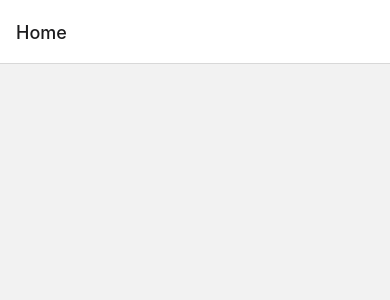
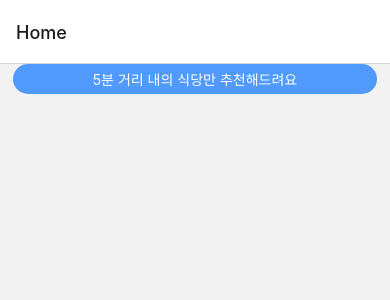
Before and after one commit to egomogo/front-end, a React Native app: screen /Home in a window 390 px wide. Shown: the top 300 px of the page. Built offline with nearby package versions, Linux system fonts and the light colour scheme.

Commit message:
[FEAT] Home 화면 윗 부분(거리 설정)  구성

```diff
--- /dev/null
+++ b/src/components/common/Container.js
@@ -0,0 +1,15 @@
+import { View, StyleSheet } from 'react-native';
+
+const Container = ({ children }) => {
+  return <View style={styles.container}>{children}</View>;
+};
+
+const styles = StyleSheet.create({
+  container: {
+    display: 'flex',
+    justifyContent: 'center',
+    alignItems: 'center',
+  },
+});
+
+export default Container;
--- /dev/null
+++ b/src/components/common/Modal.js
@@ -0,0 +1,49 @@
+import { View, Modal as DefaultModal, StyleSheet } from 'react-native';
+
+/**
+ * 모달
+ *
+ * @param visible required, 모달 보이는지 여부
+ * @param onRequestClose required, 모달 닫을 때 이벤트
+ * @param children 모달 내용
+ */
+const Modal = ({ visible, onRequestClose, children }) => {
+  return (
+    <DefaultModal
+      animationType="fade"
+      visible={visible}
+      onRequestClose={onRequestClose}
+      transparent={true}
+    >
+      <View style={styles.centeredView}>
+        <View style={styles.modalView}>{children}</View>
+      </View>
+    </DefaultModal>
+  );
+};
+
+const styles = StyleSheet.create({
+  centeredView: {
+    flex: 1,
+    justifyContent: 'center',
+    alignItems: 'center',
+    backgroundColor: '#00000099',
+  },
+  modalView: {
+    margin: 20,
+    backgroundColor: '#FFFFFF',
+    borderRadius: 20,
+    padding: 35,
+    alignItems: 'center',
+    shadowColor: '#000',
+    shadowOffset: {
+      width: 0,
+      height: 2,
+    },
+    shadowOpacity: 0.25,
+    shadowRadius: 4,
+    elevation: 5,
+  },
+});
+
+export default Modal;
--- /dev/null
+++ b/src/components/common/Slider.js
@@ -0,0 +1,60 @@
+import { useState } from 'react';
+import Slider from 'react-native-slider';
+import { Text, View } from 'react-native';
+
+/**
+ * 슬라이더
+ *
+ * @param width 슬라이더 너비
+ * @param initialValue 최초에 보여줄 값
+ * @param minimumValue 최솟값
+ * @param maximumValue 최댓값
+ * @param step 값 간격
+ * @param showValue 슬라이더 하단에 값 표시 여부
+ * @param text 값 옆에 적을 텍스트
+ * @param onValueChange 값이 바뀔 때 실행되는 이벤트
+ * @param onSlidingComplete 슬라이드 끝난 후 실행되는 이벤트
+ */
+const CustomSlider = ({
+  width = 160,
+  initialValue,
+  minimumValue = 0,
+  maximumValue = 1,
+  step = 0,
+  showValue,
+  text,
+  onValueChange = () => {},
+  onSlidingComplete = () => {},
+}) => {
+  const [value, setValue] = useState(
+    initialValue ? initialValue : minimumValue
+  );
+  return (
+    <View>
+      <Slider
+        minimumValue={minimumValue}
+        maximumValue={maximumValue}
+        step={step}
+        minimumTrackTintColor="#86B1E4"
+        maximumTrackTintColor="#EAEAEA"
+        trackStyle={{ width: width, height: 10, borderRadius: 30 }}
+        thumbTintColor="#FFFFFF"
+        thumbStyle={{ borderColor: '#509AFB', borderWidth: 5 }}
+        value={value}
+        onValueChange={(newValue) => {
+          onValueChange(newValue);
+          setValue(newValue);
+        }}
+        onSlidingComplete={(newValue) => {
+          onSlidingComplete(newValue);
+        }}
+      />
+      <Text>
+        {showValue && value}
+        {text}
+      </Text>
+    </View>
+  );
+};
+
+export default CustomSlider;
--- /dev/null
+++ b/src/components/common/TextButton.js
@@ -0,0 +1,41 @@
+import { Pressable, Text, StyleSheet } from 'react-native';
+
+/**
+ * 텍스트 버튼
+ *
+ * @param text 텍스트
+ * @param onPress required, press 이벤트
+ * @param disabled 버튼 비활성화 여부
+ * @children 텍스트
+ * @returns 텍스트 버튼
+ */
+const TextButton = ({ text, onPress, disabled = false, children }) => {
+  return (
+    <Pressable
+      style={({ pressed }) => [
+        { backgroundColor: disabled ? '#D6EAFF' : '#509AFB' },
+        styles.button,
+      ]}
+      onPress={onPress}
+      disabled={disabled}
+    >
+      <Text style={styles.text}>
+        {text}
+        {children}
+      </Text>
+    </Pressable>
+  );
+};
+
+const styles = StyleSheet.create({
+  button: {
+    paddingHorizontal: 80,
+    paddingVertical: 5,
+    borderRadius: 50,
+  },
+  text: {
+    color: '#FFFFFF',
+  },
+});
+
+export default TextButton;
--- /dev/null
+++ b/src/components/home/DistanceButton.js
@@ -0,0 +1,11 @@
+import TextButton from '../common/TextButton';
+
+const DistanceButton = ({ onPress, minute }) => {
+  return (
+    <TextButton width={30} onPress={onPress}>
+      {minute}분 거리 내의 식당만 추천해드려요
+    </TextButton>
+  );
+};
+
+export default DistanceButton;
--- /dev/null
+++ b/src/components/home/DistanceModal.js
@@ -0,0 +1,31 @@
+import { Text } from 'react-native';
+import Container from '../common/Container';
+import Modal from '../common/Modal';
+import CustomSlider from '../common/Slider';
+
+const DistanceModal = ({
+  visible,
+  onRequestClose,
+  initialValue,
+  onSlidingComplete,
+}) => {
+  return (
+    <Modal visible={visible} onRequestClose={onRequestClose}>
+      <Container>
+        <Text>추천 식당까지 거리 설정하기</Text>
+        <CustomSlider
+          width={200}
+          initialValue={initialValue}
+          minimumValue={5}
+          maximumValue={30}
+          step={5}
+          showValue
+          text="분"
+          onSlidingComplete={onSlidingComplete}
+        />
+      </Container>
+    </Modal>
+  );
+};
+
+export default DistanceModal;
--- a/src/screens/Home.js
+++ b/src/screens/Home.js
@@ -1,2 +1,30 @@
-const Home = () => {};
+import Container from '../components/common/Container';
+import DistanceButton from '../components/home/DistanceButton';
+import DistanceModal from '../components/home/DistanceModal';
+import { useState } from 'react';
+
+const Home = () => {
+  const [visible, setVisible] = useState(false);
+  const [minute, setMinute] = useState(5);
+
+  return (
+    <Container>
+      <DistanceButton
+        minute={minute}
+        onPress={() => {
+          setVisible(true);
+        }}
+      />
+      <DistanceModal
+        visible={visible}
+        onRequestClose={() => {
+          setVisible(false);
+        }}
+        initialValue={minute}
+        onSlidingComplete={(value) => setMinute(value)}
+      />
+    </Container>
+  );
+};
+
 export default Home;
```
